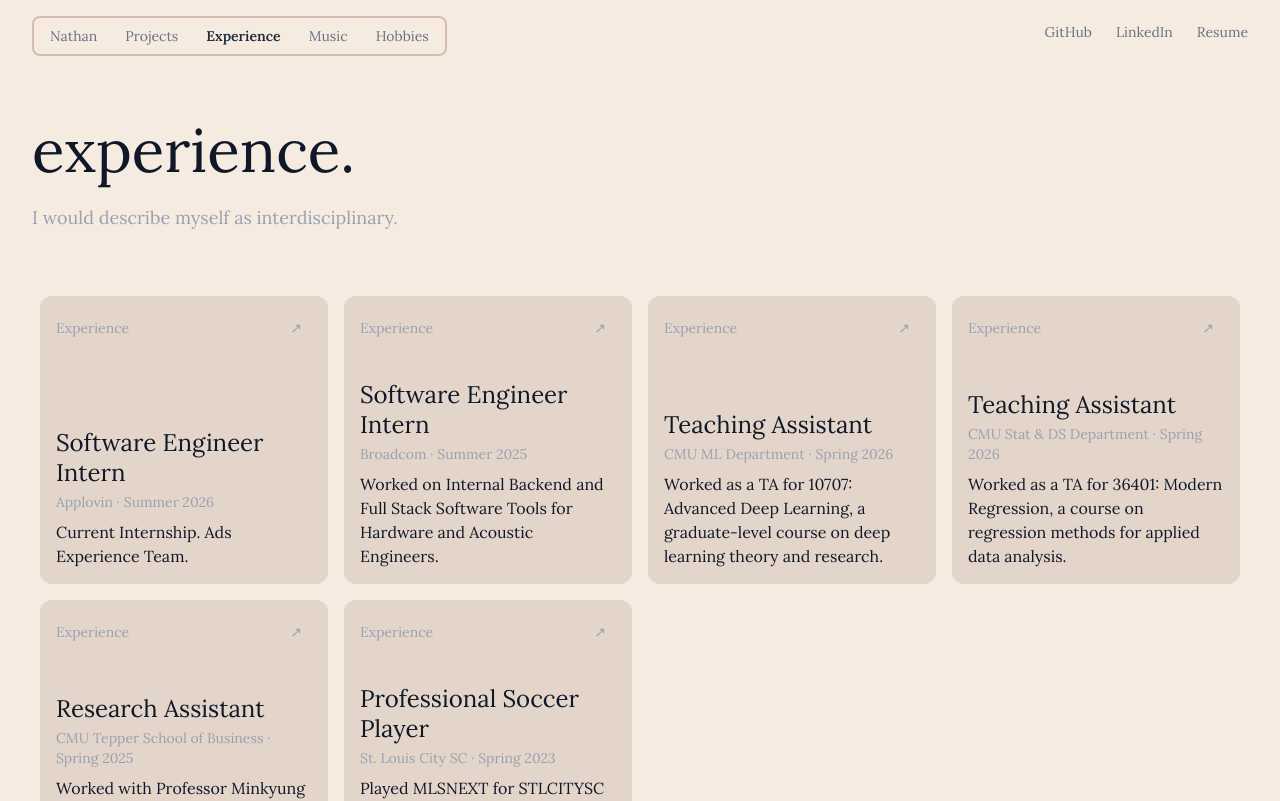
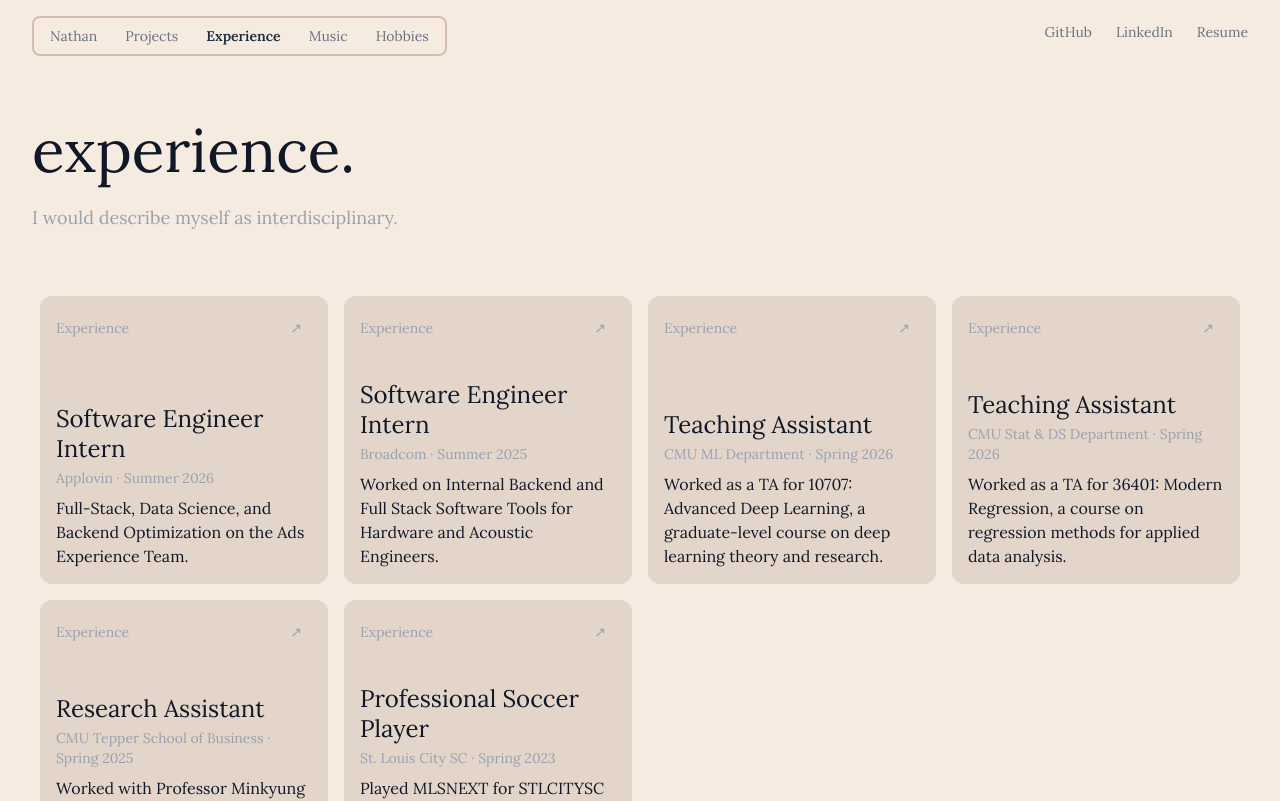
Before and after one commit to nathanyao13/me, a Next.js app: page /experience in a window 1280 px wide. Shown: the top 801 px of the page. Built offline with nearby package versions, Linux system fonts and the light colour scheme.

Commit message:
applovin description update

```diff
--- a/app/experience/page.tsx
+++ b/app/experience/page.tsx
@@ -5,7 +5,7 @@ const experiences = [
     company: 'Applovin',
     role: 'Software Engineer Intern',
     date: 'Summer 2026',
-    description: 'Current Internship. Ads Experience Team.',
+    description: 'Full-Stack, Data Science, and Backend Optimization on the Ads Experience Team.',
     href: 'https://www.applovin.com/en',
   },
   {
```
